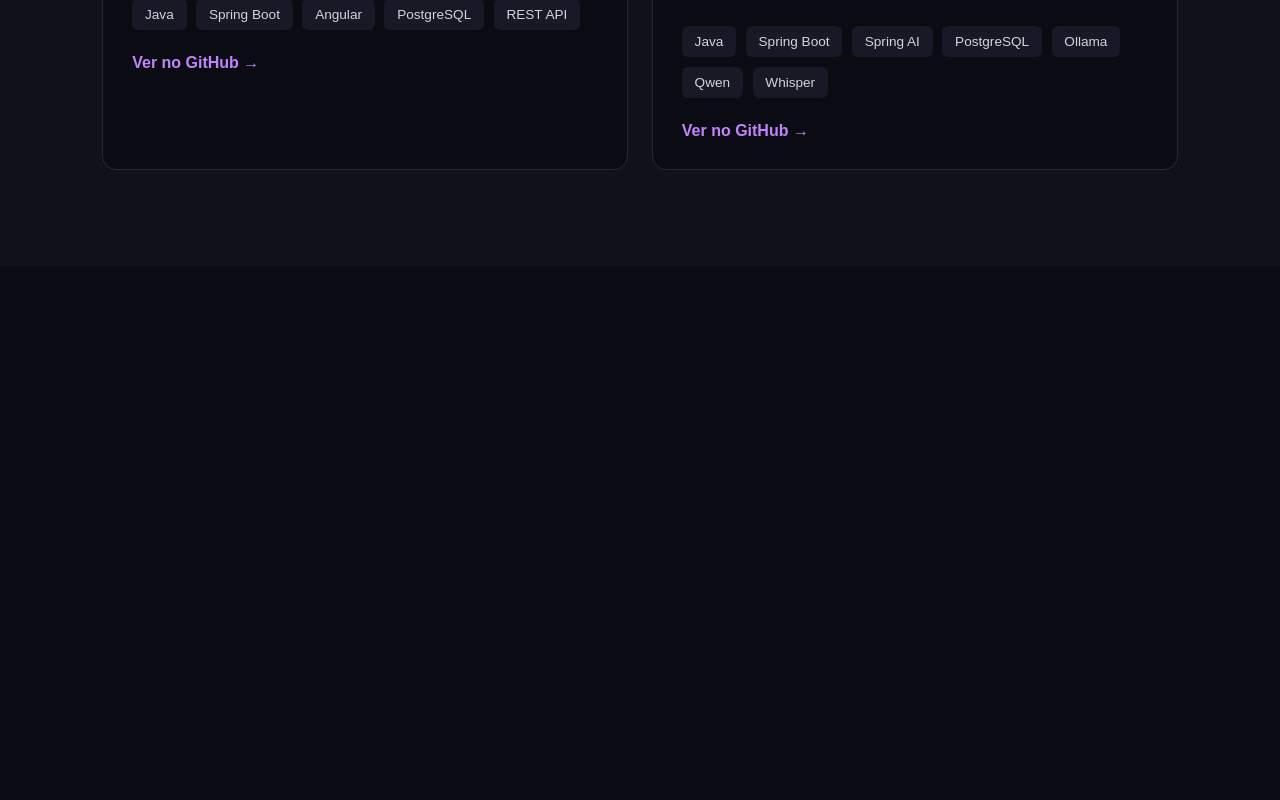
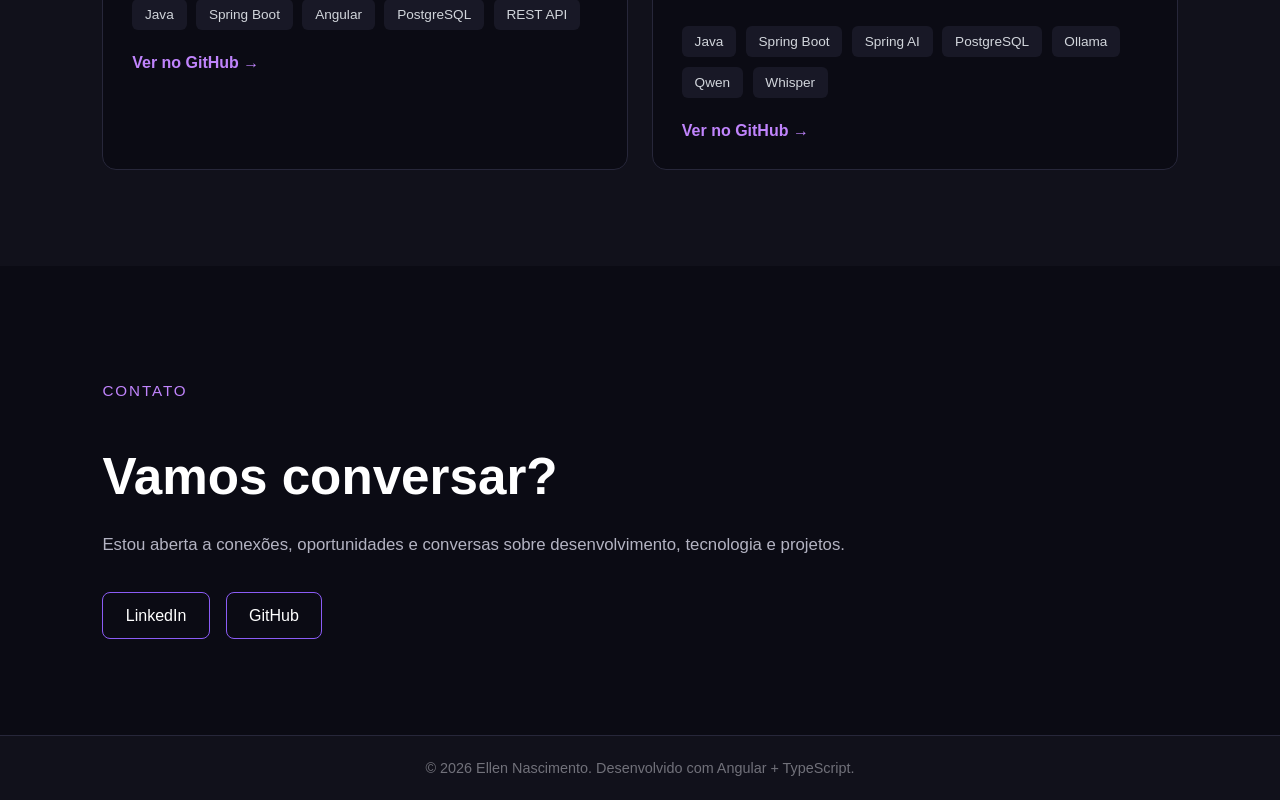
Before and after one commit to Ellen0929/ellen-portfolio, an Angular app: page / in a window 1280 px wide. Shown: the part 3721-4521 px from the top of the page. Before the commit the page ends 3987 px from the top, so only its background shows below. Built offline with nearby package versions, Linux system fonts and the light colour scheme.

Commit message:
feat: add contact section and footer

```diff
--- a/src/app/app.html
+++ b/src/app/app.html
@@ -4,3 +4,7 @@
 <app-experience></app-experience>
 <app-certifications></app-certifications>
 <app-projects></app-projects>
+<app-contact></app-contact>
+<footer class="footer">
+    <p>© 2026 Ellen Nascimento. Desenvolvido com Angular + TypeScript.</p>
+</footer>
--- a/src/app/app.scss
+++ b/src/app/app.scss
@@ -0,0 +1,12 @@
+.footer {
+    padding: 1.5rem 8%;
+    background: #11111b;
+    border-top: 1px solid #27273a;
+    text-align: center;
+
+    p {
+        margin: 0;
+        color: #71717a;
+        font-size: 0.9rem;
+    }
+}
--- a/src/app/app.ts
+++ b/src/app/app.ts
@@ -5,9 +5,10 @@ import { TechStack } from './features/tech-stack/tech-stack';
 import { Experience } from './features/experience/experience';
 import { Certifications } from './features/certifications/certifications';
 import { Projects } from './features/projects/projects';
+import { Contact } from './features/contact/contact';
 
 @Component({
-  imports: [Home, About, TechStack, Experience, Certifications, Projects],
+  imports: [Home, About, TechStack, Experience, Certifications, Projects, Contact],
   selector: 'app-root',
   styleUrl: './app.scss',
   templateUrl: './app.html',
--- a/src/app/features/contact/contact.html
+++ b/src/app/features/contact/contact.html
@@ -1 +1,22 @@
-<p>contact works!</p>
+<section class="contact" id="contact">
+    <div class="contact-content">
+        <p class="section-label">Contato</p>
+
+        <h2>Vamos conversar?</h2>
+
+        <p>
+            Estou aberta a conexões, oportunidades e conversas sobre desenvolvimento,
+            tecnologia e projetos.
+        </p>
+
+        <div class="contact-actions">
+            <a href="https://www.linkedin.com/in/ellen-nascimento-tech" target="_blank" rel="noopener noreferrer">
+                LinkedIn
+            </a>
+
+            <a href="https://github.com/Ellen0929" target="_blank" rel="noopener noreferrer">
+                GitHub
+            </a>
+        </div>
+    </div>
+</section>
--- a/src/app/features/contact/contact.scss
+++ b/src/app/features/contact/contact.scss
@@ -0,0 +1,48 @@
+.contact {
+    padding: 6rem 8%;
+    background: #0b0b14;
+}
+
+.contact-content {
+    max-width: 900px;
+}
+
+.section-label {
+    color: #c084fc;
+    font-size: 0.95rem;
+    text-transform: uppercase;
+    letter-spacing: 0.12rem;
+    margin-bottom: 1rem;
+}
+
+h2 {
+    font-size: clamp(2rem, 4vw, 3.2rem);
+    color: #ffffff;
+    margin-bottom: 1.5rem;
+}
+
+p {
+    color: #b3b3c2;
+    font-size: 1.05rem;
+    line-height: 1.8;
+}
+
+.contact-actions {
+    display: flex;
+    gap: 1rem;
+    margin-top: 2rem;
+    flex-wrap: wrap;
+
+    a {
+        padding: 0.85rem 1.4rem;
+        border: 1px solid #8b5cf6;
+        border-radius: 8px;
+        color: #ffffff;
+        text-decoration: none;
+        transition: 0.3s ease;
+
+        &:hover {
+            background: #8b5cf6;
+        }
+    }
+}
```
